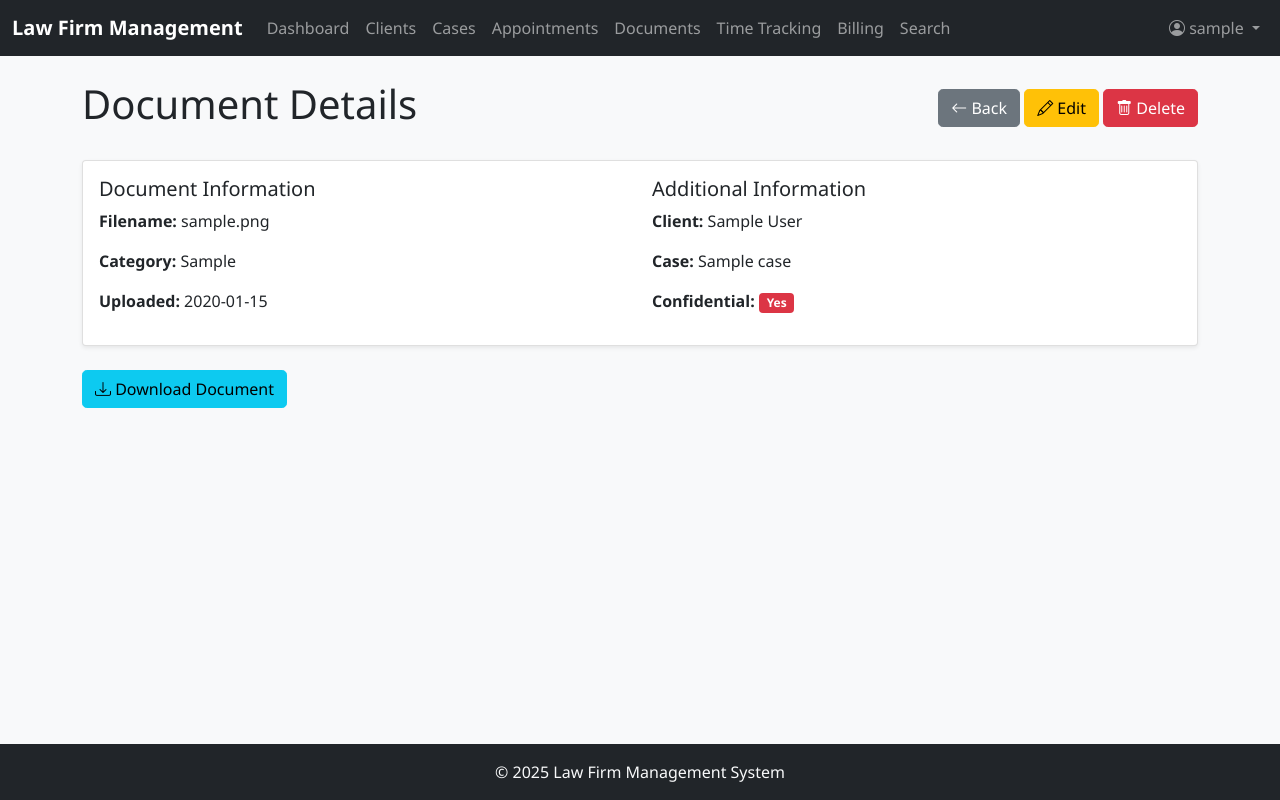
After one commit to akashsbadole/lawfirmManagement, a Flask app: page /documents/1 in a window 1280 px wide. The commit adds this page. Run offline with Flask 2, Linux system fonts and the light colour scheme; a user stored in the database is signed in; tables that the repository leaves empty hold one stand-in row (values such as "Sample post").

Commit message:
appointments details, case details client details documents details page

```diff
--- a/app/routes.py
+++ b/app/routes.py
@@ -328,6 +328,10 @@ def time_tracking():
 @login_required
 def new_time_entry():
     if request.method == 'POST':
+        if not request.form['client_id']:
+            flash('Client is required!')
+            return redirect(url_for('new_time_entry'))
+
         time_entry = TimeEntry(
             date=datetime.strptime(request.form['date'], '%Y-%m-%d'),
             hours=float(request.form['hours']),
--- a/app/templates/base.html
+++ b/app/templates/base.html
@@ -1,45 +1,101 @@
 <!DOCTYPE html>
 <html lang="en">
   <head>
-    <meta charset="UTF-8">
-    <meta name="viewport" content="width=device-width, initial-scale=1.0">
+    <meta charset="UTF-8" />
+    <meta name="viewport" content="width=device-width, initial-scale=1.0" />
     <title>{% block title %}Law Firm Management System{% endblock %}</title>
-    <link href="https://cdn.jsdelivr.net/npm/bootstrap@5.1.3/dist/css/bootstrap.min.css" rel="stylesheet">
-    <link rel="stylesheet" href="https://cdn.jsdelivr.net/npm/bootstrap-icons@1.8.1/font/bootstrap-icons.css">
-    <link href="{{ url_for('static', filename='css/style.css') }}" rel="stylesheet">
+    <link
+      href="https://cdn.jsdelivr.net/npm/bootstrap@5.1.3/dist/css/bootstrap.min.css"
+      rel="stylesheet"
+    />
+    <link
+      rel="stylesheet"
+      href="https://cdn.jsdelivr.net/npm/bootstrap-icons@1.8.1/font/bootstrap-icons.css"
+    />
+    <link
+      href="{{ url_for('static', filename='css/style.css') }}"
+      rel="stylesheet"
+    />
   </head>
   <body class="d-flex flex-column min-vh-100">
     <nav class="navbar navbar-expand-lg navbar-dark bg-dark">
       <div class="container-fluid">
-            <a class="navbar-brand" href="{{ url_for('dashboard') }}">Law Firm Management</a>
-            <button class="navbar-toggler" type="button" data-bs-toggle="collapse" data-bs-target="#navbarNav">
+        <a class="navbar-brand" href="{{ url_for('dashboard') }}"
+          >Law Firm Management</a
+        >
+        <button
+          class="navbar-toggler"
+          type="button"
+          data-bs-toggle="collapse"
+          data-bs-target="#navbarNav"
+        >
           <span class="navbar-toggler-icon"></span>
         </button>
         <div class="collapse navbar-collapse" id="navbarNav">
           <ul class="navbar-nav me-auto">
             <li class="nav-item">
-                        <a class="nav-link" href="{{ url_for('dashboard') }}">Dashboard</a>
+              <a
+                class="nav-link {% if request.endpoint == 'dashboard' %}active{% endif %}"
+                href="{{ url_for('dashboard') }}"
+              >
+                Dashboard
+              </a>
             </li>
             <li class="nav-item">
-                        <a class="nav-link" href="{{ url_for('clients') }}">Clients</a>
+              <a
+                class="nav-link {% if request.endpoint == 'clients' %}active{% endif %}"
+                href="{{ url_for('clients') }}"
+              >
+                Clients
+              </a>
             </li>
             <li class="nav-item">
-                        <a class="nav-link" href="{{ url_for('cases') }}">Cases</a>
+              <a
+                class="nav-link {% if request.endpoint == 'cases' %}active{% endif %}"
+                href="{{ url_for('cases') }}"
+              >
+                Cases
+              </a>
             </li>
             <li class="nav-item">
-                        <a class="nav-link" href="{{ url_for('appointments') }}">Appointments</a>
+              <a
+                class="nav-link {% if request.endpoint == 'appointments' %}active{% endif %}"
+                href="{{ url_for('appointments') }}"
+              >
+                Appointments
+              </a>
             </li>
             <li class="nav-item">
-                        <a class="nav-link" href="{{ url_for('documents') }}">Documents</a>
+              <a
+                class="nav-link {% if request.endpoint == 'documents' %}active{% endif %}"
+                href="{{ url_for('documents') }}"
+              >
+                Documents
+              </a>
             </li>
             <li class="nav-item">
-                        <a class="nav-link" href="{{ url_for('time_tracking') }}">Time Tracking</a>
+              <a
+                class="nav-link {% if request.endpoint == 'time_tracking' %}active{% endif %}"
+                href="{{ url_for('time_tracking') }}"
+              >
+                Time Tracking
+              </a>
             </li>
             <li class="nav-item">
-                        <a class="nav-link" href="{{ url_for('billing') }}">Billing</a>
+              <a
+                class="nav-link {% if request.endpoint == 'billing' %}active{% endif %}"
+                href="{{ url_for('billing') }}"
+              >
+                Billing
+              </a>
             </li>
             <li class="nav-item">
-                        <a class="nav-link" href="{{ url_for('search') }}">Search</a>
+              <a
+                class="nav-link {% if request.endpoint == 'search' %}active{% endif %}"
+                href="{{ url_for('search') }}"
+              >
+                Search
+              </a>
             </li>
           </ul>
           <ul class="navbar-nav">
@@ -49,13 +105,23 @@
             </li>
             {% else %}
             <li class="nav-item dropdown">
-                        <a class="nav-link dropdown-toggle" href="#" id="navbarDropdown" role="button" data-bs-toggle="dropdown">
+              <a
+                class="nav-link dropdown-toggle"
+                href="#"
+                id="navbarDropdown"
+                role="button"
+                data-bs-toggle="dropdown"
+              >
                 <i class="bi bi-person-circle"></i> {{ current_user.username }}
               </a>
               <ul class="dropdown-menu">
                 <li><a class="dropdown-item" href="#">Profile</a></li>
-                            <li><hr class="dropdown-divider"></li>
-                            <li><a class="dropdown-item" href="{{ url_for('logout') }}">Logout</a></li>
+                <li><hr class="dropdown-divider" /></li>
+                <li>
+                  <a class="dropdown-item" href="{{ url_for('logout') }}"
+                    >Logout</a
+                  >
+                </li>
               </ul>
             </li>
             {% endif %}
@@ -65,27 +131,30 @@
     </nav>
 
     <main class="flex-grow-1 container mt-4">
-        {% with messages = get_flashed_messages() %}
-        {% if messages %}
+      {% with messages = get_flashed_messages() %} {% if messages %}
       <div class="alert alert-info alert-dismissible fade show" role="alert">
-            {% for message in messages %}
-            {{ message }}
-            {% endfor %}
-            <button type="button" class="btn-close" data-bs-dismiss="alert" aria-label="Close"></button>
+        {% for message in messages %} {{ message }} {% endfor %}
+        <button
+          type="button"
+          class="btn-close"
+          data-bs-dismiss="alert"
+          aria-label="Close"
+        ></button>
       </div>
-        {% endif %}
-        {% endwith %}
-
-        {% block content %}{% endblock %}
+      {% endif %} {% endwith %} {% block content %}{% endblock %}
     </main>
 
     <footer class="footer mt-auto py-3 bg-dark text-light">
       <div class="container text-center">
-        <span >© 2023 Law Firm Management System</span>
+        <span>© <span id="year"></span> Law Firm Management System</span>
       </div>
     </footer>
 
     <script src="https://cdn.jsdelivr.net/npm/bootstrap@5.1.3/dist/js/bootstrap.bundle.min.js"></script>
     <script src="{{ url_for('static', filename='js/main.js') }}"></script>
+    <script>
+      // Set current year automatically
+      document.getElementById("year").textContent = new Date().getFullYear();
+    </script>
   </body>
 </html>
--- /dev/null
+++ b/app/templates/document_detail.html
@@ -0,0 +1,79 @@
+{% extends "base.html" %}
+{% block content %}
+<div class="d-flex justify-content-between align-items-center mb-4">
+    <h1>Document Details</h1>
+    <div>
+        <a href="{{ request.referrer or url_for('documents') }}" class="btn btn-secondary">
+            <i class="bi bi-arrow-left"></i> Back
+        </a>
+        <a href="{{ url_for('edit_document', id=document.id) }}" class="btn btn-warning">
+            <i class="bi bi-pencil"></i> Edit
+        </a>
+        <button type="button" class="btn btn-danger" onclick="confirmDelete({{ document.id }}, '{{ document.original_filename }}')">
+            <i class="bi bi-trash"></i> Delete
+        </button>
+    </div>
+</div>
+
+<div class="card mb-4">
+    <div class="card-body">
+        <div class="row">
+            <div class="col-md-6">
+                <h5>Document Information</h5>
+                <p><strong>Filename:</strong> {{ document.original_filename }}</p>
+                <p><strong>Category:</strong> {{ document.category }}</p>
+                <p><strong>Uploaded:</strong> {{ document.uploaded_at.strftime('%Y-%m-%d') }}</p>
+            </div>
+            <div class="col-md-6">
+                <h5>Additional Information</h5>
+                <p><strong>Client:</strong> {{ document.client.first_name }} {{ document.client.last_name }}</p>
+                <p><strong>Case:</strong> {{ document.case.title if document.case else '-' }}</p>
+                <p>
+                    <strong>Confidential:</strong>
+                    {% if document.confidential %}
+                    <span class="badge bg-danger">Yes</span>
+                    {% else %}
+                    <span class="badge bg-success">No</span>
+                    {% endif %}
+                </p>
+            </div>
+        </div>
+    </div>
+</div>
+
+<a href="{{ url_for('download_document', id=document.id) }}" class="btn btn-info">
+    <i class="bi bi-download"></i> Download Document
+</a>
+
+<!-- Delete Confirmation Modal -->
+<div class="modal fade" id="deleteModal" tabindex="-1" aria-hidden="true">
+    <div class="modal-dialog">
+        <div class="modal-content">
+            <div class="modal-header">
+                <h5 class="modal-title">Confirm Delete</h5>
+                <button type="button" class="btn-close" data-bs-dismiss="modal" aria-label="Close"></button>
+            </div>
+            <div class="modal-body">
+                Are you sure you want to delete document <span id="deleteItemName"></span>?
+            </div>
+            <div class="modal-footer">
+                <button type="button" class="btn btn-secondary" data-bs-dismiss="modal">Cancel</button>
+                <form id="deleteForm" method="POST" style="display: inline;">
+                    <button type="submit" class="btn btn-danger">Delete</button>
+                </form>
+            </div>
+        </div>
+    </div>
+</div>
+{% endblock %}
+
+{% block scripts %}
+<script>
+    function confirmDelete(id, name) {
+        document.getElementById('deleteItemName').textContent = name;
+        document.getElementById('deleteForm').action = '/documents/' + id + '/delete';
+        var deleteModal = new bootstrap.Modal(document.getElementById('deleteModal'));
+        deleteModal.show();
+    }
+</script>
+{% endblock %}
```
Also changed, not shown: app/templates/appointment_detail.html (added, +76 -0 lines), app/templates/appointments.html (+45 -17 lines), app/templates/billing.html (+42 -16 lines), app/templates/case_detail.html (+25 -10 lines), app/templates/cases.html (+42 -16 lines), app/templates/client_detail.html (+49 -19 lines), app/templates/clients.html (+39 -15 lines), app/templates/documents.html (+44 -17 lines), app/templates/time_tracking.html (+43 -16 lines), app/lawfirm.db, uploads/android-chrome-192x192.png (added). Lines whose indentation alone changed are shown as unchanged.
